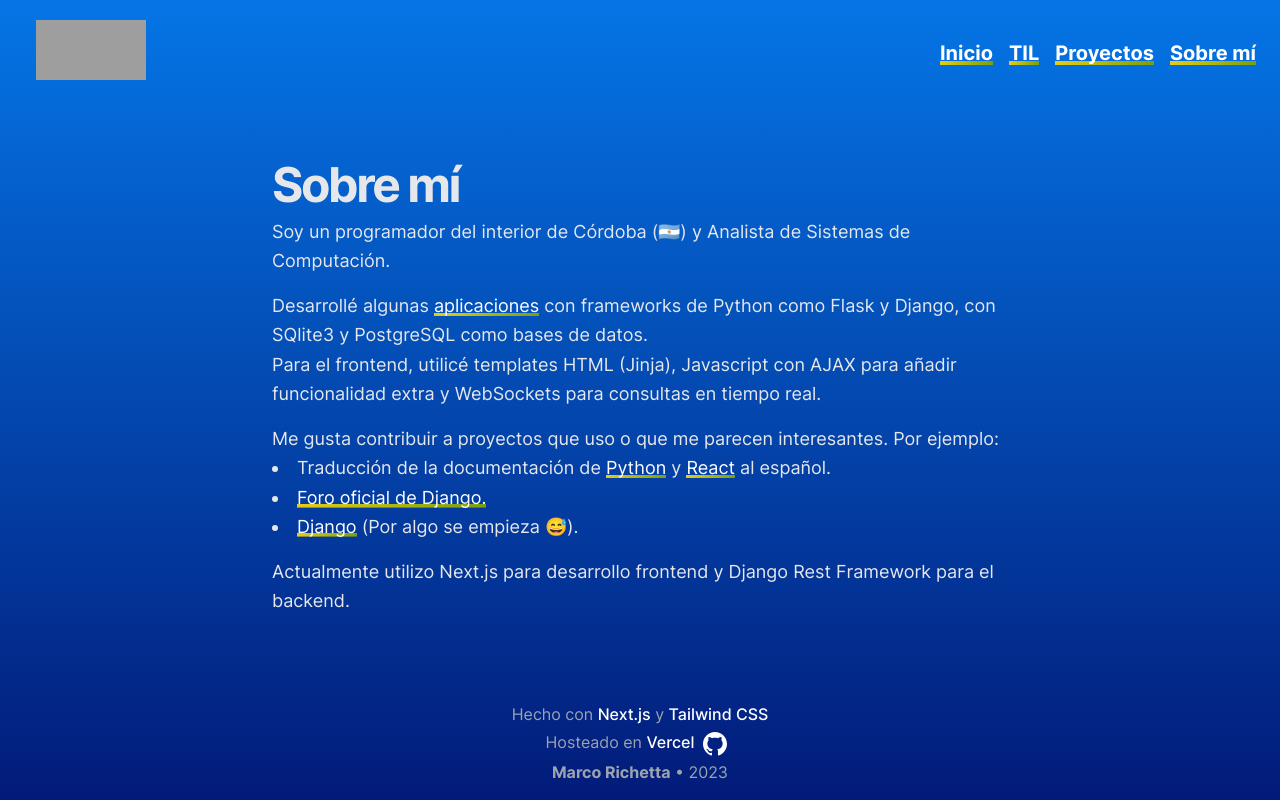
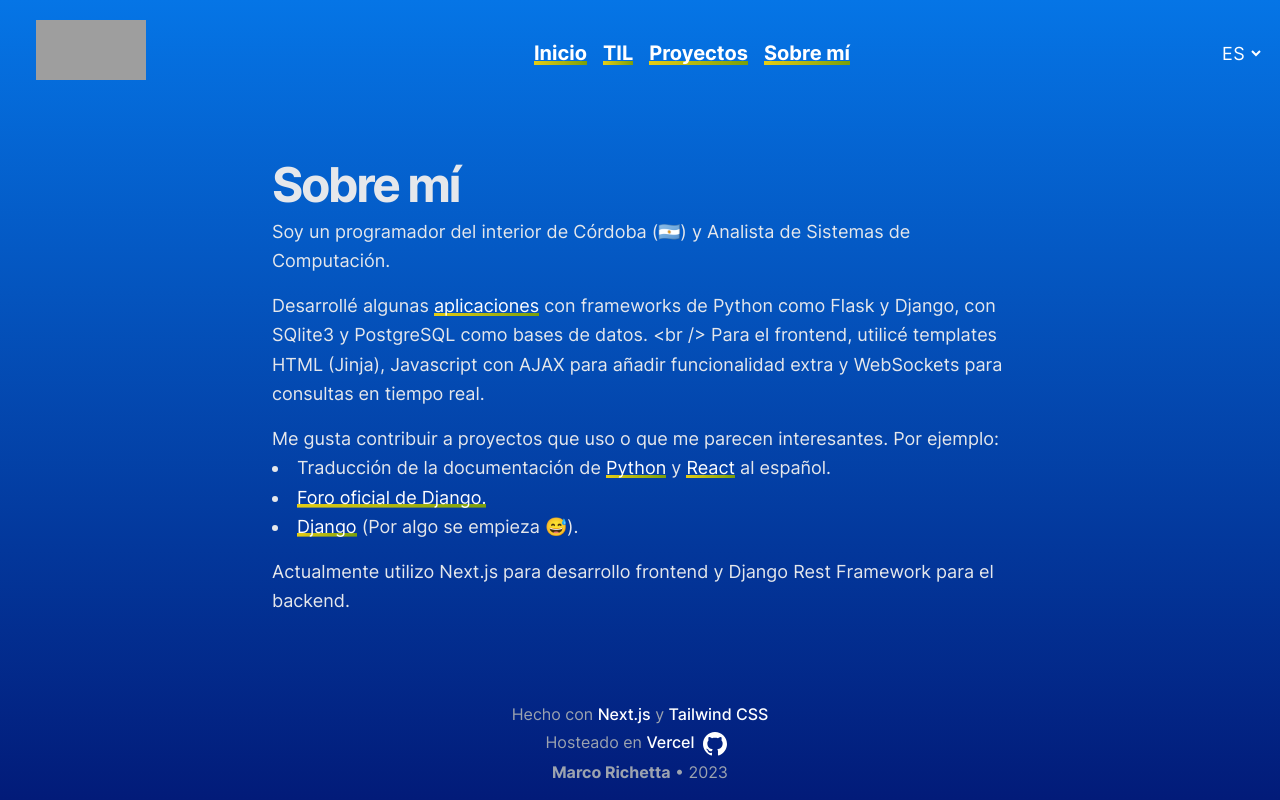
Before and after one commit to marcorichetta/personal-site, a Next.js app: page /about in a window 1280 px wide. Built offline with nearby package versions, Linux system fonts and the light colour scheme; grey boxes are pictures that could not be loaded; what @tailwindcss/typography would draw is missing.

Commit message:
First i18n implementation
### TODO
- Translate all pages
- Style Language Picker

```diff
--- /dev/null
+++ b/components/LanguagePicker.tsx
@@ -0,0 +1,31 @@
+import { useRouter } from "next/router";
+import en from "pages/locales/en";
+import es from "pages/locales/es";
+
+const LanguagePicker = () => {
+	const router = useRouter();
+	const { locale } = router;
+	const t = locale === "en" ? es : en;
+
+	const changeLanguage = (e) => {
+		const locale = e.target.value;
+		router.push(router.pathname, router.asPath, { locale });
+	};
+
+	return (
+		<select
+			onChange={changeLanguage}
+			defaultValue={locale}
+			className="text-white text-shadow-sm text-lg bg-transparent tracking-wide"
+		>
+			<option className="text-black" value="es">
+				ES
+			</option>
+			<option className="text-black" value="en">
+				EN
+			</option>
+		</select>
+	);
+};
+
+export default LanguagePicker;
--- a/components/Navbar.tsx
+++ b/components/Navbar.tsx
@@ -2,6 +2,7 @@ import { useState } from "react";
 import Link from "next/link";
 import Toggler from "./mobile/Toggler";
 import Image from "next/image";
+import LanguagePicker from "@/components/LanguagePicker";
 
 const Navbar = () => {
 	const [isMenuOpen, setisMenuOpen] = useState(false);
@@ -31,7 +32,6 @@ const Navbar = () => {
 					<Toggler isMenuOpen={isMenuOpen} setisMenuOpen={setisMenuOpen} />
 				</div>
 			</div>
-
 			{/* Dinamically hide the nav based on the value of isMobile */}
 			<nav
 				className={`${isMenuOpen ? "block" : "hidden"}
@@ -54,6 +54,7 @@ const Navbar = () => {
 					</Link>
 				))}
 			</nav>
+			<LanguagePicker />
 		</header>
 	);
 };
--- a/next.config.js
+++ b/next.config.js
@@ -4,4 +4,8 @@ module.exports = {
 		domains: ["res.cloudinary.com"],
 		path: "https://res.cloudinary.com/dacfp3qlk/",
 	},
+	i18n: {
+		locales: ["es", "en"],
+		defaultLocale: "es",
+	},
 };
--- a/pages/about.tsx
+++ b/pages/about.tsx
@@ -1,30 +1,34 @@
 import Layout from "../components/Layout";
 import Link from "next/link";
 
-const About = () => (
+import es from "../pages/locales/es";
+import en from "../pages/locales/en";
+import { useRouter } from "next/router";
+
+const About = () => {
+	const router = useRouter();
+	const { locale } = router;
+
+	const t = locale === "es" ? es : en;
+
+	const { title, first, second, third } = t.sobreMi;
+	return (
 		<Layout title="Sobre mi | Marco Richetta">
 			<div className="max-w-screen-md mx-auto">
 				<section className="mb-4 px-4 text-base lg:text-lg">
-				<h1 className="text-3xl md:text-5xl font-bold mb-2 tracking-tighter">Sobre mí</h1>
+					<h1 className="text-3xl md:text-5xl font-bold mb-2 tracking-tighter">
+						{title}
+					</h1>
 					<div className="leading-relaxed">
-					<p className="mb-4 ">
-						Soy un programador del interior de Córdoba (🇦🇷) y Analista de Sistemas de
-						Computación.
+						<p className="mb-4 ">{first}</p>
+						<p className="mb-4">
+							{second[0]}{" "}
+							<Link href="/projects">
+								<a className="link2">{second[1]}</a>
+							</Link>{" "}
+							{second[2]}
 						</p>
-					<p className="mb-4">
-						Desarrollé algunas{" "}
-						<Link href="/projects">
-							<a className="link2">aplicaciones</a>
-						</Link>{" "}
-						con frameworks de Python como Flask y Django, con SQlite3 y PostgreSQL como
-						bases de datos. <br /> Para el frontend, utilicé templates HTML (Jinja),
-						Javascript con AJAX para añadir funcionalidad extra y WebSockets para
-						consultas en tiempo real.
-					</p>
-					<span>
-						Me gusta contribuir a proyectos que uso o que me parecen interesantes. Por
-						ejemplo:
-					</span>
+						<span>{third}</span>
 						<ul className="list-disc list-inside mb-4">
 							<li>
 								Traducción de la documentación de{" "}
@@ -70,13 +74,14 @@ const About = () => (
 							</li>
 						</ul>
 						<p className="mb-4">
-						Actualmente utilizo Next.js para desarrollo frontend y Django Rest Framework
-						para el backend.
+							Actualmente utilizo Next.js para desarrollo frontend y Django Rest
+							Framework para el backend.
 						</p>
 					</div>
 				</section>
 			</div>
 		</Layout>
 	);
+};
 
 export default About;
--- a/pages/index.tsx
+++ b/pages/index.tsx
@@ -2,20 +2,27 @@ import Layout from "@/components/Layout";
 import Techs from "@/components/Techs";
 import Social from "@/components/Social";
 import Avatar from "@/components/Avatar";
+import { useRouter } from "next/router";
+
+import en from "../pages/locales/en";
+import es from "../pages/locales/es";
 
 const Index = () => {
+	const router = useRouter();
+	const { locale } = router;
+
+	const t = locale === "es" ? es : en;
+
 	return (
 		<>
 			<Layout title="Inicio | Marco Richetta">
 				<section className="flex flex-col text-center mb-2 items-center">
 					<Avatar />
 					<span className="text-2xl mt-2 lg:block md:text-4xl font-bold tracking-tight">
-						¡Hola! 👋 <br />
-						Me llamo Marco
+						{t.hi} 👋 <br />
+						{t.nombre}
 					</span>
-					<span className="text-xl md:text-3xl mb-2">
-						y soy desarrollador de software
-					</span>
+					<span className="text-xl md:text-3xl mb-2">{t.profesion}</span>
 					<Social />
 				</section>
 				<Techs />
--- /dev/null
+++ b/pages/locales/en.js
@@ -0,0 +1,19 @@
+export default {
+	hi: "Hi!",
+	nombre: "I'm Marco",
+	profesion: "A Software Developer",
+	sobreMi: {
+		title: "About me",
+		first: "I'm a web programmer from Córdoba (🇦🇷). Also I have a Systems Analyst Degree",
+		second: [
+			"I made some",
+			"web apps",
+			`
+            with Python frameworks like Flask and Django, with SQlite3 and PostgreSQL as databases. <br />
+            On the frontend I used Jinja templates, Javascript with AJAX support for extra
+            functionality and Websockets for some real-time requests.
+            `,
+		],
+		third: "I enjoy contributing to projects I use or I consider interesting. For example:",
+	},
+};
--- /dev/null
+++ b/pages/locales/es.js
@@ -0,0 +1,20 @@
+export default {
+	hi: "¡Hola!",
+	nombre: "Me llamo Marco",
+	profesion: "y soy desarrollador de software",
+	sobreMi: {
+		title: "Sobre mí",
+		first: "Soy un programador del interior de Córdoba (🇦🇷) y Analista de Sistemas de Computación.",
+		second: [
+			"Desarrollé algunas",
+			"aplicaciones",
+			`
+            con frameworks de Python como Flask y Django, con SQlite3 y PostgreSQL como
+			bases de datos. <br /> Para el frontend, utilicé templates HTML (Jinja),
+			Javascript con AJAX para añadir funcionalidad extra y WebSockets para
+			consultas en tiempo real.
+            `,
+		],
+		third: "Me gusta contribuir a proyectos que uso o que me parecen interesantes. Por ejemplo:",
+	},
+};
```
Lines whose indentation alone changed are shown as unchanged.
